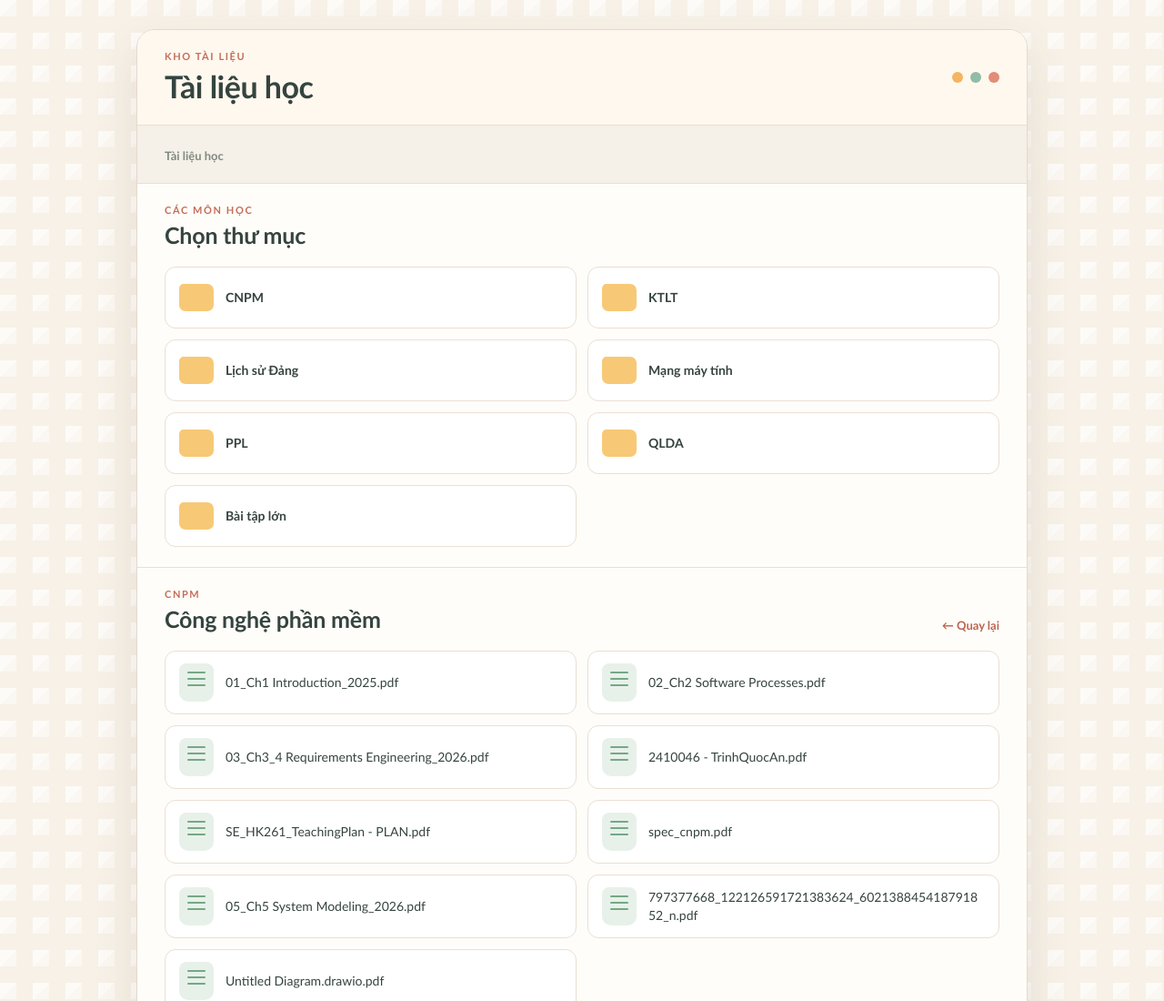
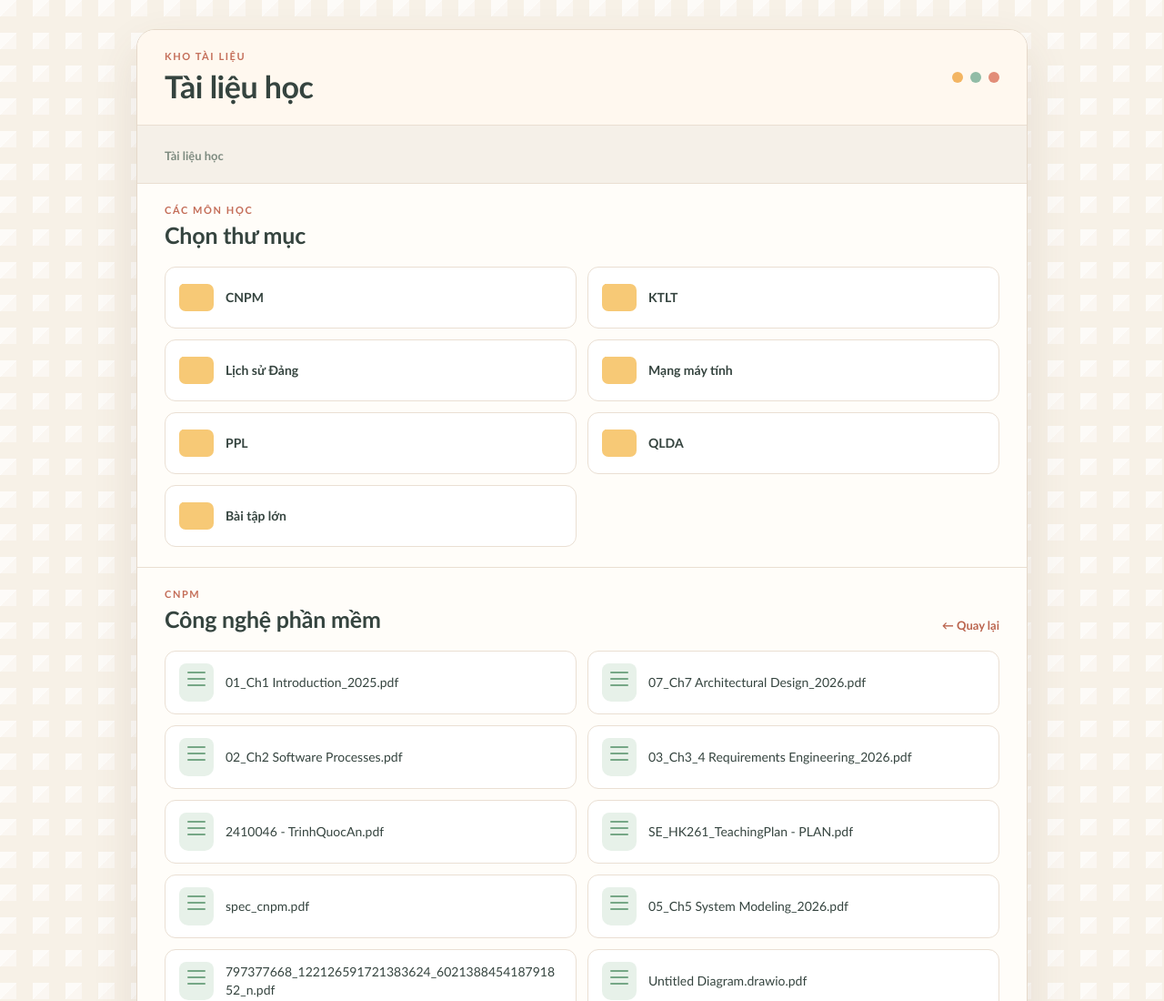
Before and after one commit to sekireiberry08/vibing-a-web-used-for-old-but-gold-safari, a plain HTML site: page index.html in a window 1280 px wide. Shown: the top 1100 px of the page at 91% size. Drawn offline with Linux system fonts and the light colour scheme.

Commit message:
hasjkldh

```diff
--- a/index.html
+++ b/index.html
@@ -92,6 +92,15 @@
             <span class="item-icon">PDF</span>
             <span class="item-name">01_Ch1 Introduction_2025.pdf</span>
           </a>
+          <a
+            class="item"
+            href="pdf/CNPM/07_Ch7 Architectural Design_2026.pdf"
+            target="_blank"
+            ><span class="item-icon">PDF</span
+            ><span class="item-name"
+              >07_Ch7 Architectural Design_2026.pdf</span
+            ></a
+          >
 
           <a
             class="item"
```
Also changed, not shown: 3 other files.
